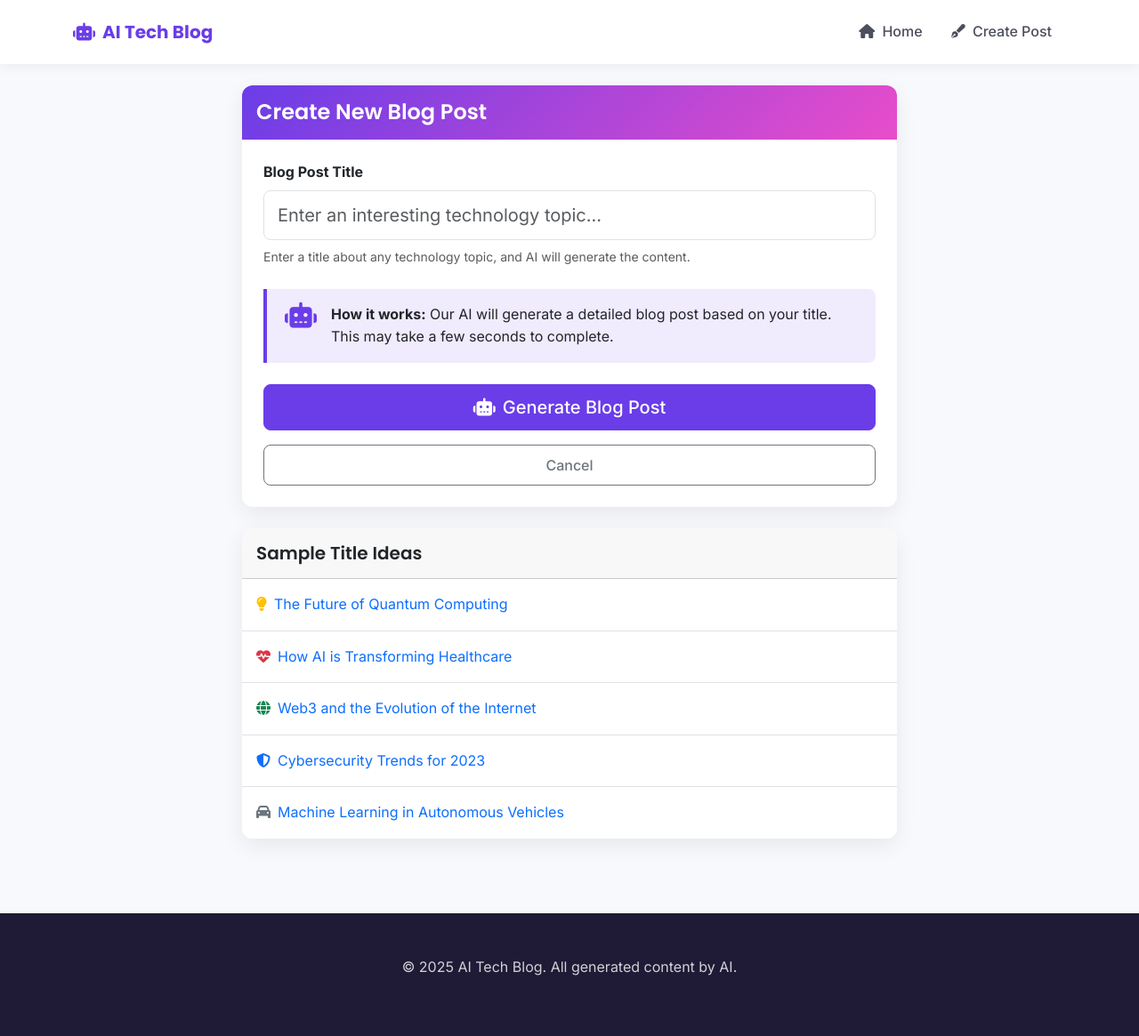
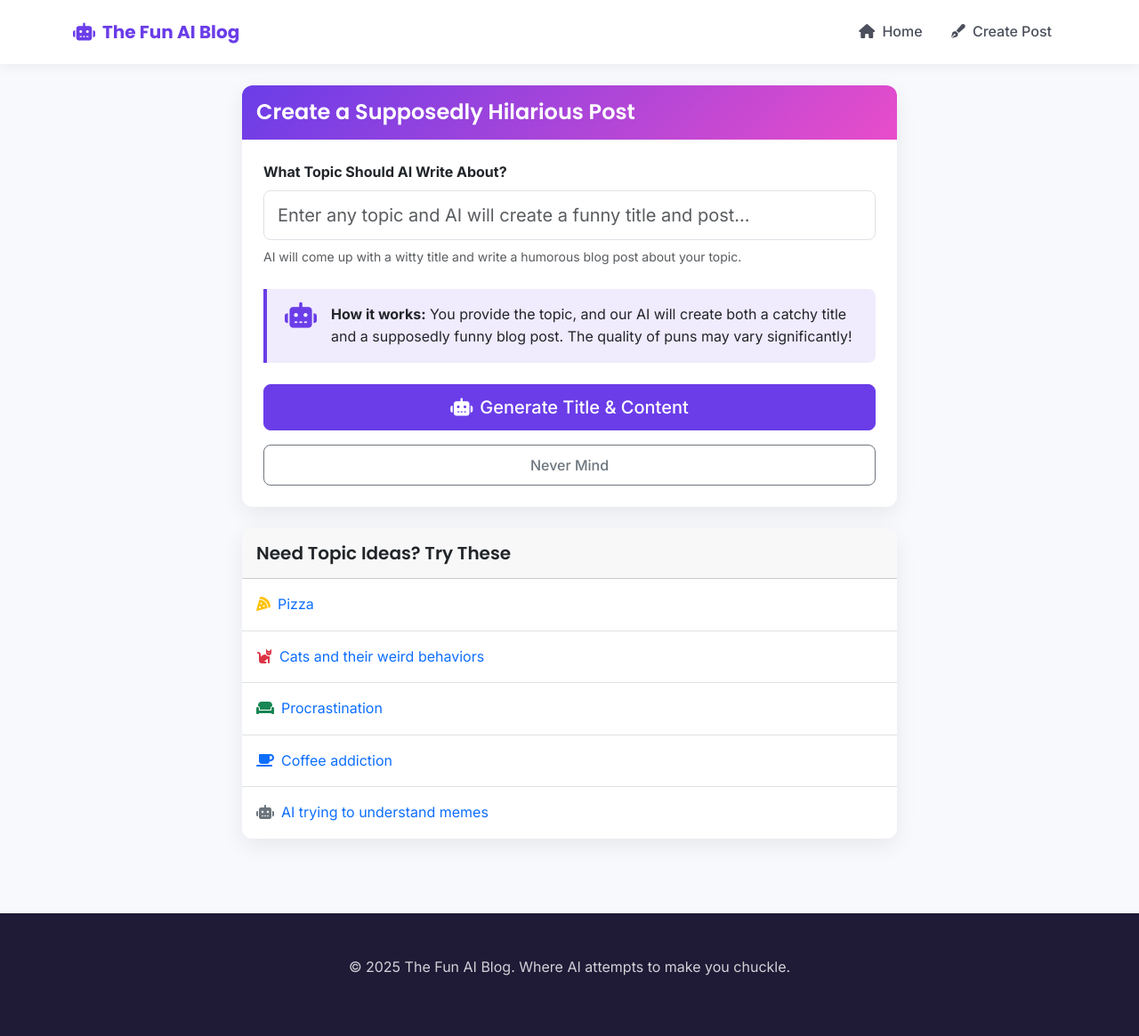
Before and after one commit to hazeishere/AI-Blog, a Flask app: page /new in a window 1280 px wide. Shown: the whole page at 89% size. Run offline with Flask 3, Linux system fonts and the light colour scheme; parts of the project's set-up code (start-up, migrations or seed data) failed here and were passed over.

Commit message:
change blog direction

```diff
--- a/app.py
+++ b/app.py
@@ -7,6 +7,7 @@ from datetime import datetime
 from dotenv import load_dotenv
 import time
 import random
+import re
 
 # Get the directory where the app.py file is located
 base_dir = os.path.dirname(os.path.abspath(__file__))
@@ -59,24 +60,59 @@ def init_db():
 # Initialize the database on startup
 init_db()
 
+# AI title generation function
+def generate_title(topic):
+    prompt = f"""Create a funny, witty title for a blog post about "{topic}".
+    The title should be humorous and catchy, with possibly a pun or play on words.
+    Just return the title itself, nothing else. Keep it under 10 words.
+    """
+
+    try:
+        # Using g4f to generate title
+        response = g4f.ChatCompletion.create(
+            model="gpt-4o",
+            messages=[{"role": "user", "content": prompt}],
+            max_tokens=50  # Short response for just the title
+        )
+
+        # Clean up any quotes or extra whitespace
+        title = response.strip().strip('"\'')
+        return title
+    except Exception as e:
+        print(f"Error generating title: {e}")
+        # Fall back to the original topic if title generation fails
+        return f"{topic}"
+
 # AI content generation function
-def generate_content(title):
-    prompt = f"""Write a detailed technology blog post about "{title}".
+def generate_content(topic):
+    # First generate a funny title
+    title = generate_title(topic)
+
+    prompt = f"""Write a fun, entertaining, and slightly irreverent blog post about "{topic}".
+    Use the title: "{title}"
+
     Include the following:
-    - An engaging introduction that explains the importance of this topic
-    - Organized sections with proper headings (use Markdown formatting)
-    - Technical details and examples where appropriate
-    - Future implications and trends
-    - A conclusion summarizing key points
+    - A casual, humorous introduction that hooks the reader
+    - Relaxed and conversational tone throughout
+    - Pop culture references or analogies where appropriate
+    - Some witty observations or jokes related to the topic
+    - Personal anecdotes or hypothetical scenarios that readers can relate to
+    - Interesting facts presented in a fun way
+    - A lighthearted conclusion with a touch of humor
 
-    Format the entire post in proper Markdown with headings, bullet points, and code blocks as needed.
-    IMPORTANT: Ensure your response is complete and well-structured, with no sentences cut off midway, and word count should be between 1500 and 2500 words.
+    Format the post in proper Markdown with headings, bullet points, and code blocks as needed.
+    Use a conversational style as if you're chatting with a friend over coffee.
+
+    IMPORTANT:
+    - DO NOT include the title "{title}" as an H1 heading at the beginning of your post - the title will be displayed separately.
+    - Start directly with your introduction paragraph.
+    - Keep it informative but entertaining, with a word count between 1000-2000 words.
     """
 
     try:
         # Using g4f to generate content
         response = g4f.ChatCompletion.create(
-            model="claude-3.7-sonnet",
+            model="gpt-4o",
             messages=[{"role": "user", "content": prompt}],
             max_tokens=4000  # Ensure we get a complete response
         )
@@ -86,10 +122,10 @@ def generate_content(title):
             # If it seems like it might be cut off, add an ellipsis to indicate that
             response += "..."
 
-        return response
+        return title, response
     except Exception as e:
         print(f"Error generating content: {e}")
-        return None
+        return title, None
 
 # Routes
 @app.route('/')
@@ -122,6 +158,10 @@ def view_post(post_id):
                 'markdown.extensions.sane_lists'  # Better list handling
             ]
         )
+
+        # Remove the first H1 heading (title) from the content to avoid duplication
+        content_html = re.sub(r'<h1>[^<]+</h1>', '', content_html, count=1)
+
         return render_template('post.html', post=post, content_html=content_html)
     else:
         flash('Post not found')
@@ -130,13 +170,13 @@ def view_post(post_id):
 @app.route('/new', methods=['GET', 'POST'])
 def new_post():
     if request.method == 'POST':
-        title = request.form.get('title')
-        if not title:
-            flash('Title is required!')
+        topic = request.form.get('title')
+        if not topic:
+            flash('Topic is required!')
             return redirect(url_for('new_post'))
 
-        # Generate content using AI
-        content = generate_content(title)
+        # Generate title and content using AI
+        title, content = generate_content(topic)
         if not content:
             flash('Failed to generate content. Please try again.')
             return redirect(url_for('new_post'))
@@ -155,5 +195,24 @@ def new_post():
 
     return render_template('new_post.html')
 
+@app.route('/delete/<int:post_id>', methods=['POST'])
+def delete_post(post_id):
+    conn = sqlite3.connect(DB_PATH)
+    cursor = conn.cursor()
+
+    # Check if the post exists
+    cursor.execute("SELECT id FROM posts WHERE id = ?", (post_id,))
+    post = cursor.fetchone()
+
+    if post:
+        cursor.execute("DELETE FROM posts WHERE id = ?", (post_id,))
+        conn.commit()
+        flash('Post deleted successfully!')
+    else:
+        flash('Post not found!')
+
+    conn.close()
+    return redirect(url_for('index'))
+
 if __name__ == '__main__':
-    app.run(debug=os.getenv('DEBUG', 'False').lower() in ('true', '1', 't'), port=5001)
+    app.run(debug=os.getenv('DEBUG', 'False').lower() in ('true', '1', 't'), port=5002)
--- a/templates/base.html
+++ b/templates/base.html
@@ -204,7 +204,7 @@
     <nav class="navbar navbar-expand-lg">
         <div class="container">
             <a class="navbar-brand" href="{{ url_for('index') }}">
-                <i class="fas fa-robot me-2"></i>AI Tech Blog
+                <i class="fas fa-robot me-2"></i>The Fun AI Blog
             </a>
             <button class="navbar-toggler" type="button" data-bs-toggle="collapse" data-bs-target="#navbarNav" aria-controls="navbarNav" aria-expanded="false" aria-label="Toggle navigation">
                 <span class="navbar-toggler-icon"></span>
@@ -243,7 +243,7 @@
 
     <footer class="footer text-center">
         <div class="container">
-            <p>&copy; {{ current_year }} AI Tech Blog. All generated content by AI.</p>
+            <p>&copy; {{ current_year }} The Fun AI Blog. Where AI attempts to make you chuckle.</p>
         </div>
     </footer>
 
--- a/templates/new_post.html
+++ b/templates/new_post.html
@@ -1,6 +1,6 @@
 {% extends 'base.html' %}
 
-{% block title %}Create New Post - AI Tech Blog{% endblock %}
+{% block title %}Create New Post - The Fun AI Blog{% endblock %}
 
 {% block extra_head %}
 <style>
@@ -61,17 +61,17 @@
     <div class="col-lg-8">
         <div class="card mb-4">
             <div class="card-header py-3" style="background: linear-gradient(135deg, var(--primary), var(--secondary)); border: none;">
-                <h4 class="mb-0 text-white">Create New Blog Post</h4>
+                <h4 class="mb-0 text-white">Create a Supposedly Hilarious Post</h4>
             </div>
             <div class="card-body p-4">
                 <form method="POST" action="{{ url_for('new_post') }}" id="post-form">
                     <div class="mb-4">
-                        <label for="title" class="form-label fw-bold">Blog Post Title</label>
+                        <label for="title" class="form-label fw-bold">What Topic Should AI Write About?</label>
                         <input type="text" class="form-control form-control-lg" id="title" name="title" required
-                               placeholder="Enter an interesting technology topic..."
+                               placeholder="Enter any topic and AI will create a funny title and post..."
                                style="border-radius: 8px; padding: 12px 15px;">
                         <div class="form-text mt-2">
-                            Enter a title about any technology topic, and AI will generate the content.
+                            AI will come up with a witty title and write a humorous blog post about your topic.
                         </div>
                     </div>
 
@@ -81,17 +81,17 @@
                                 <i class="fas fa-robot" style="font-size: 1.8rem; color: var(--primary);"></i>
                             </div>
                             <div>
-                                <strong>How it works:</strong> Our AI will generate a detailed blog post based on your title.
-                                This may take a few seconds to complete.
+                                <strong>How it works:</strong> You provide the topic, and our AI will create both a catchy title and a
+                                supposedly funny blog post. The quality of puns may vary significantly!
                             </div>
                         </div>
                     </div>
 
                     <div class="d-grid gap-3 mt-4">
                         <button type="submit" class="btn btn-primary btn-lg" id="generate-btn">
-                            <i class="fas fa-robot me-2"></i>Generate Blog Post
+                            <i class="fas fa-robot me-2"></i>Generate Title & Content
                         </button>
-                        <a href="{{ url_for('index') }}" class="btn btn-outline-secondary">Cancel</a>
+                        <a href="{{ url_for('index') }}" class="btn btn-outline-secondary">Never Mind</a>
                     </div>
                 </form>
             </div>
@@ -99,33 +99,33 @@
 
         <div class="card">
             <div class="card-header py-3">
-                <h5 class="mb-0">Sample Title Ideas</h5>
+                <h5 class="mb-0">Need Topic Ideas? Try These</h5>
             </div>
             <div class="card-body p-0">
                 <ul class="list-group list-group-flush">
                     <li class="list-group-item p-3">
                         <a href="javascript:void(0)" class="sample-title text-decoration-none d-block">
-                            <i class="fas fa-lightbulb me-2 text-warning"></i>The Future of Quantum Computing
+                            <i class="fas fa-pizza-slice me-2 text-warning"></i>Pizza
                         </a>
                     </li>
                     <li class="list-group-item p-3">
                         <a href="javascript:void(0)" class="sample-title text-decoration-none d-block">
-                            <i class="fas fa-heartbeat me-2 text-danger"></i>How AI is Transforming Healthcare
+                            <i class="fas fa-cat me-2 text-danger"></i>Cats and their weird behaviors
                         </a>
                     </li>
                     <li class="list-group-item p-3">
                         <a href="javascript:void(0)" class="sample-title text-decoration-none d-block">
-                            <i class="fas fa-globe me-2 text-success"></i>Web3 and the Evolution of the Internet
+                            <i class="fas fa-couch me-2 text-success"></i>Procrastination
                         </a>
                     </li>
                     <li class="list-group-item p-3">
                         <a href="javascript:void(0)" class="sample-title text-decoration-none d-block">
-                            <i class="fas fa-shield-alt me-2 text-primary"></i>Cybersecurity Trends for 2023
+                            <i class="fas fa-coffee me-2 text-primary"></i>Coffee addiction
                         </a>
                     </li>
                     <li class="list-group-item p-3">
                         <a href="javascript:void(0)" class="sample-title text-decoration-none d-block">
-                            <i class="fas fa-car me-2 text-secondary"></i>Machine Learning in Autonomous Vehicles
+                            <i class="fas fa-robot me-2 text-secondary"></i>AI trying to understand memes
                         </a>
                     </li>
                 </ul>
@@ -137,8 +137,8 @@
 <!-- Loading overlay -->
 <div class="loading-overlay" id="loading-overlay">
     <div class="spinner"></div>
-    <div class="loader-message">Generating your AI blog post...</div>
-    <div class="loader-progress">This may take up to 30 seconds</div>
+    <div class="loader-message">AI crafting a punny title...</div>
+    <div class="loader-progress">And attempting to write something funny about your topic...</div>
 </div>
 {% endblock %}
 
@@ -158,10 +158,11 @@
 
                 // Update progress message to keep user engaged
                 const progressMessages = [
-                    "Researching latest information...",
-                    "Analyzing key concepts...",
-                    "Crafting your article...",
-                    "Finalizing content..."
+                    "Brainstorming clever titles...",
+                    "Searching for the perfect pun...",
+                    "Now writing the actual content...",
+                    "Adding dad jokes and pop culture references...",
+                    "Checking if any of this is actually funny..."
                 ];
 
                 const loaderMessage = document.querySelector('.loader-message');
```
Also changed, not shown: templates/index.html (+32 -6 lines), templates/post.html (+35 -7 lines).
